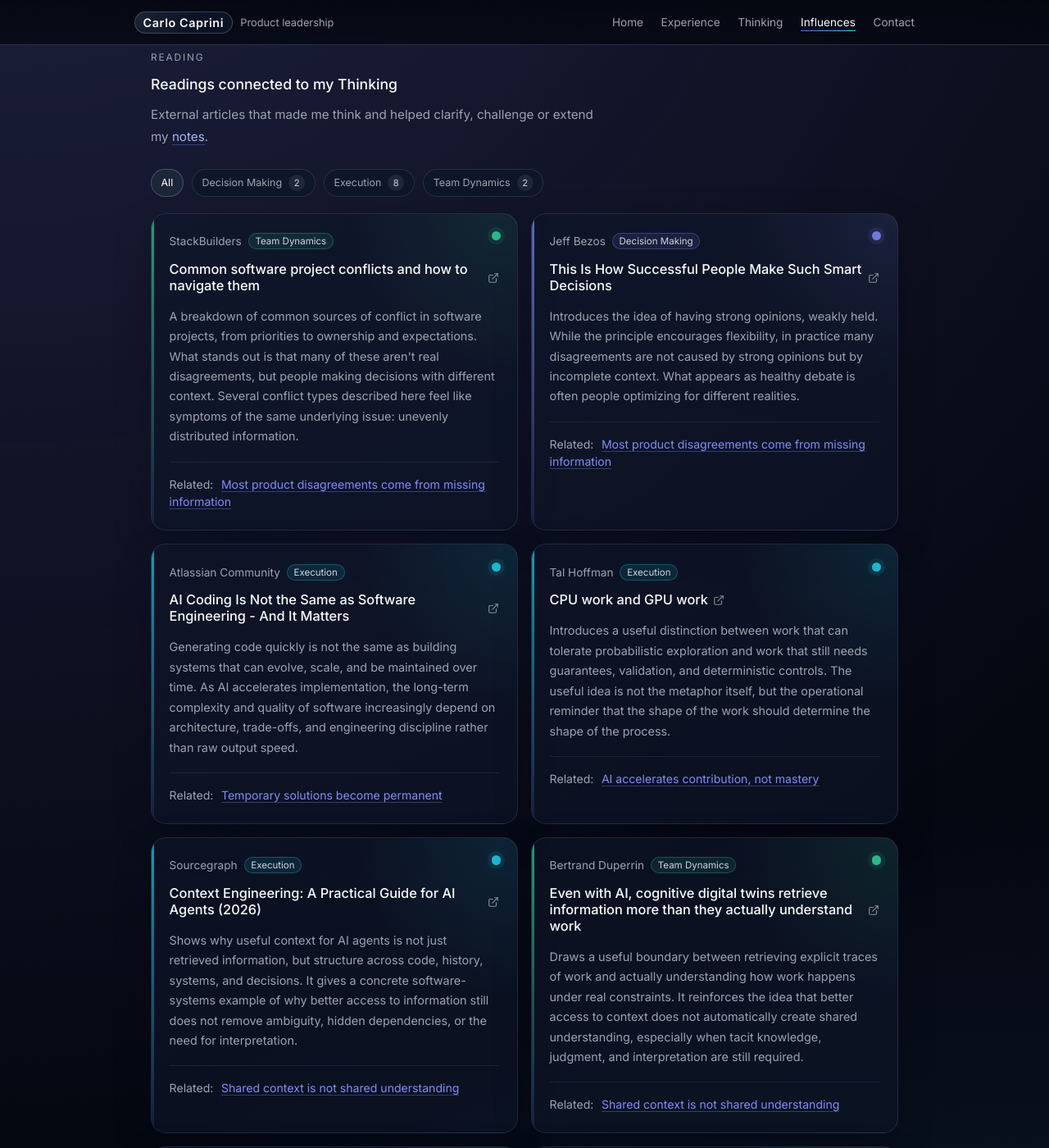
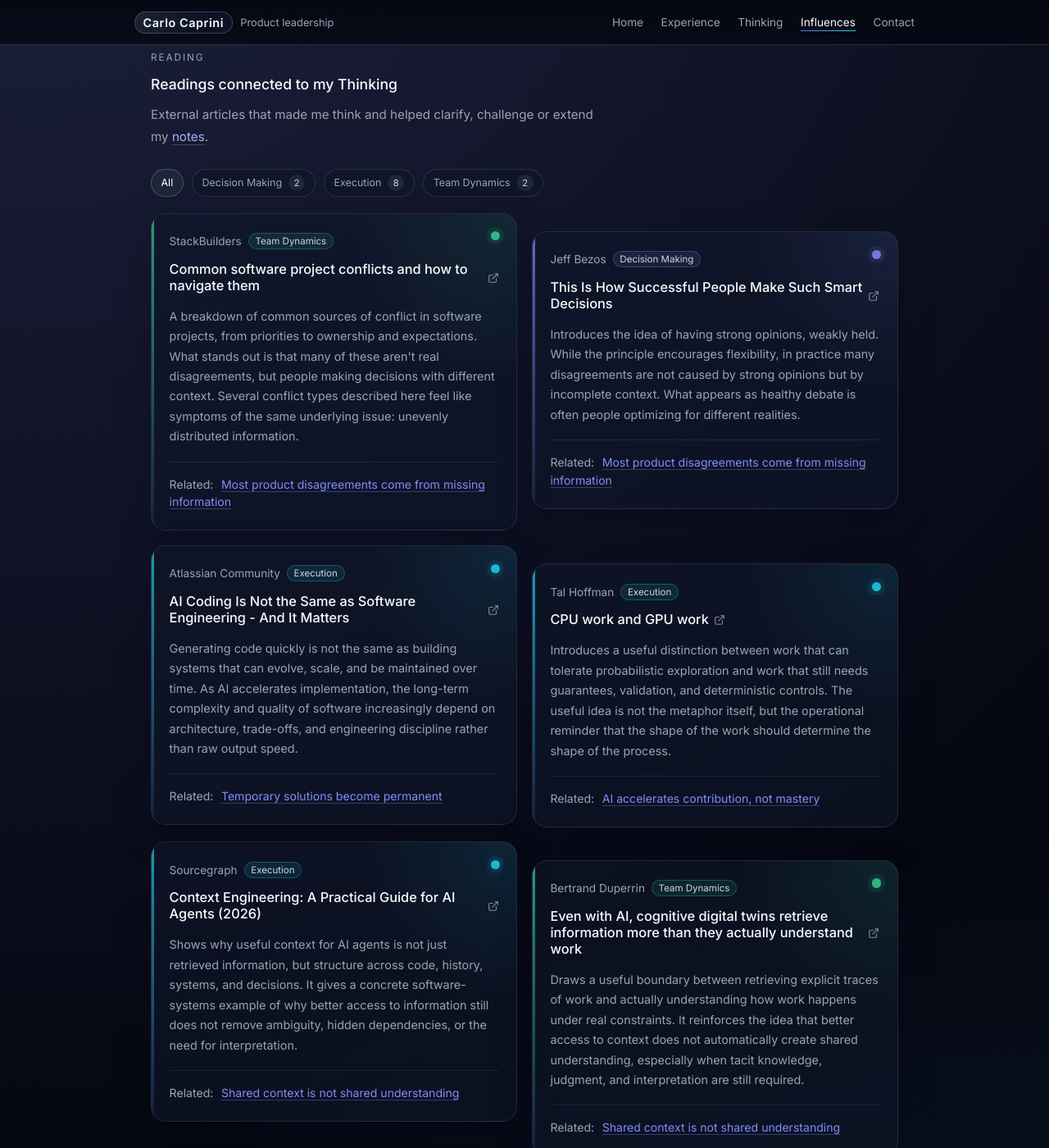
Before and after one commit to carlocaprini/carlocaprini.github.io, a Jekyll site: the page built from pages/influences.md, in a window 1280 px wide and 1400 px high, scrolled down 462 px. Shown: the whole window at 82% size. Built offline with Jekyll 4.4.1, drawn with Linux system fonts in a browser that asks for light colours.

Commit message:
Stagger influence cards on desktop

```diff
--- a/assets/css/main.css
+++ b/assets/css/main.css
@@ -784,7 +784,8 @@ main {
   padding: 0;
   display: grid;
   grid-template-columns: repeat(2, minmax(0, 1fr));
-  gap: 1rem;
+  gap: 1.1rem;
+  align-items: start;
 }
 
 .influence-item {
@@ -845,6 +846,10 @@ main {
   transform: translateY(-2px);
 }
 
+.influence-item:nth-child(even) {
+  margin-top: 1.4rem;
+}
+
 .influence-item::before {
   content: "";
   position: absolute;
@@ -1612,6 +1617,10 @@ main {
     grid-template-columns: minmax(0, 1fr);
   }
 
+  .influence-item:nth-child(even) {
+    margin-top: 0;
+  }
+
   .selected-notes-panel {
     padding-top: 2rem;
     padding-bottom: 2rem;
```
